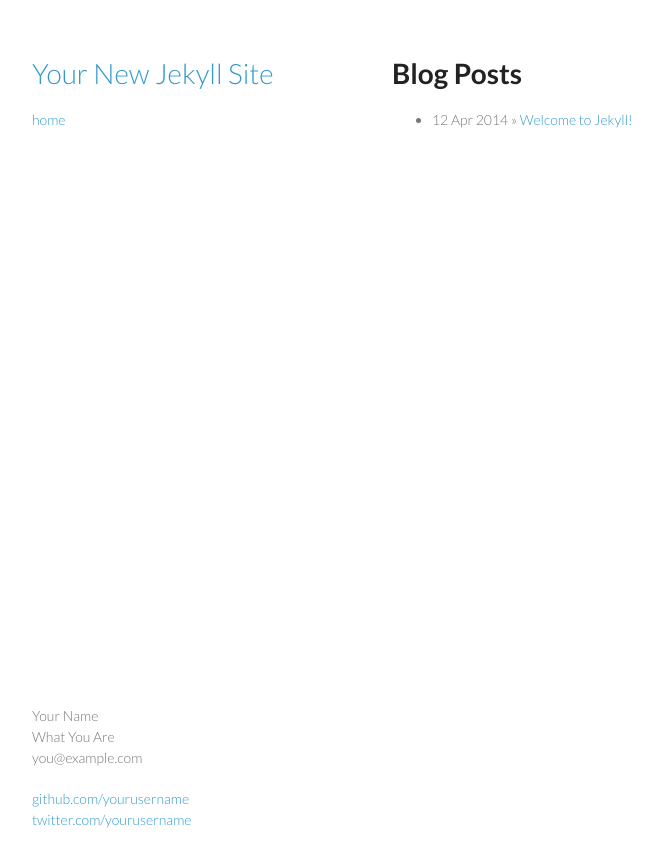
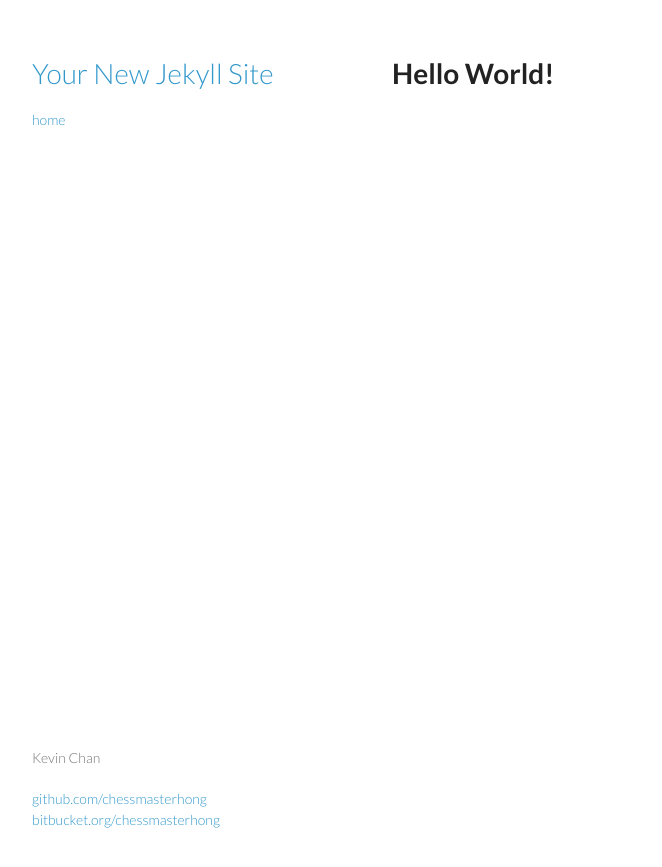
Before and after one commit to chessmasterhong/blog, a Jekyll site: the page built from index.html, in a window 1280 px wide. Shown: the top 867 px of the page, without its empty margins (178-840 px from the left). Built offline with Jekyll 4.4.1, drawn with Linux system fonts in a browser that asks for light colours; Markdown is read by kramdown in place of the engine named in the settings.

Commit message:
Project file and code cleanup.

```diff
--- a/_layouts/default.html
+++ b/_layouts/default.html
@@ -1,30 +1,25 @@
 <!DOCTYPE html>
-<html>
+<html lang="en-US">
     <head>
         <meta charset="utf-8">
         <meta http-equiv="X-UA-Compatible" content="IE=edge,chrome=1">
-        <title>{{ page.title }}</title>
+        <title>{{ page.title }} - Kevin Chan</title>
 
         <link rel="stylesheet" href="css/styles.css">
         <link rel="stylesheet" href="css/pygment_trac.css">
+        <link rel="stylesheet" href="/css/syntax.css">
         <meta name="viewport" content="width=device-width, initial-scale=1, user-scalable=no">
 
         <!--[if lt IE 9]>
         <script src="//html5shiv.googlecode.com/svn/trunk/html5.js"></script>
         <![endif]-->
-
-        <!-- syntax highlighting CSS -->
-        <link rel="stylesheet" href="/css/syntax.css">
-
-        <!-- Custom CSS -->
-        <!-- <link rel="stylesheet" href="/css/main.css"> -->
     </head>
 
     <body>
         <div class="wrapper">
             <header>
-                <h1 class="title"><a href="/">{{ site.name }}</a></h1>
-                <a class="extra" href="/">home</a>
+                <h1><a href="/">{{ site.name }}</a></h1>
+                <a href="/">home</a>
             </header>
 
             <section>
@@ -32,19 +27,11 @@
             </section>
 
             <footer>
-                <div class="contact">
-                    <p>
-                        Your Name<br />
-                        What You Are<br />
-                        you@example.com
-                    </p>
-                </div>
-                <div class="contact">
-                    <p>
-                        <a href="https://github.com/yourusername">github.com/yourusername</a><br />
-                        <a href="https://twitter.com/yourusername">twitter.com/yourusername</a><br />
-                    </p>
-                </div>
+                <p>Kevin Chan</p>
+                <p>
+                    <a href="http://github.com/chessmasterhong">github.com/chessmasterhong</a><br />
+                    <a href="http://bitbucket.org/chessmasterhong">bitbucket.org/chessmasterhong</a><br />
+                </p>
             </footer>
         </div>
 
--- a/index.html
+++ b/index.html
@@ -1,13 +1,6 @@
 ---
 layout: default
-title: Your New Jekyll Site
+title: Home
 ---
 
-<div id="home">
-  <h1>Blog Posts</h1>
-  <ul class="posts">
-    {% for post in site.posts %}
-      <li><span>{{ post.date | date_to_string }}</span> &raquo; <a href="{{ post.url }}">{{ post.title }}</a></li>
-    {% endfor %}
-  </ul>
-</div>
+<h1>Hello World!</h1>
```
Also changed, not shown: _layouts/post.html (deleted, +0 -9 lines), _posts/2014-04-12-welcome-to-jekyll.markdown (deleted, +0 -24 lines), css/main.css (deleted, +0 -160 lines).
